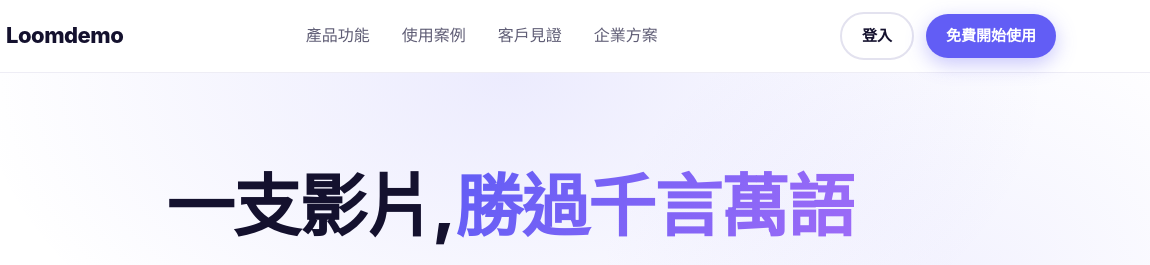
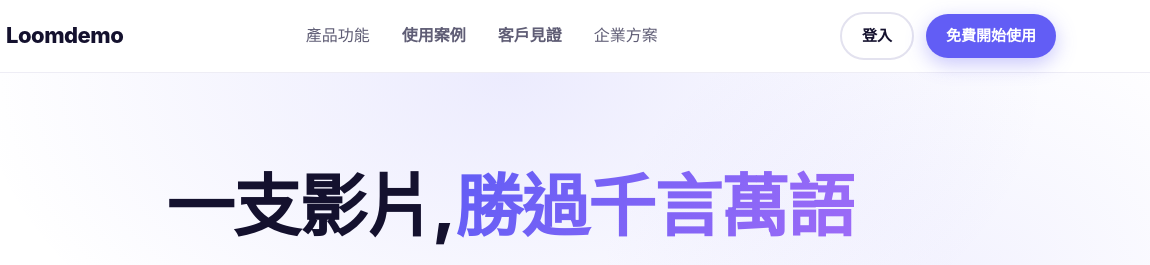
Before and after one commit to leorepro/Loomdemo, a plain HTML site: page index.html in a window 1280 px wide. Shown: the top 265 px of the page, 130-1280 px from the left. Drawn offline with Linux system fonts and the light colour scheme; no server answers.

Commit message:
fix: bold nav links for 使用案例 and 客戶見證
Co-authored-by: Leo Chiang <leo.chiang@titansoft.com.sg>

```diff
--- a/index.html
+++ b/index.html
@@ -454,8 +454,8 @@
     <a class="logo" href="#"><span class="logo-mark"></span>Loomdemo</a>
     <nav class="nav-links">
       <a href="#features">產品功能</a>
-      <a href="#usecases">使用案例</a>
-      <a href="#testimonials">客戶見證</a>
+      <a href="#usecases"><strong>使用案例</strong></a>
+      <a href="#testimonials"><strong>客戶見證</strong></a>
       <a href="#enterprise">企業方案</a>
     </nav>
     <div class="nav-cta">
```
